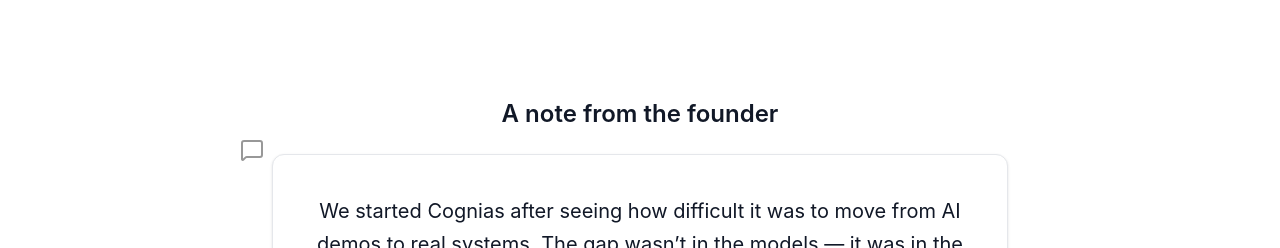
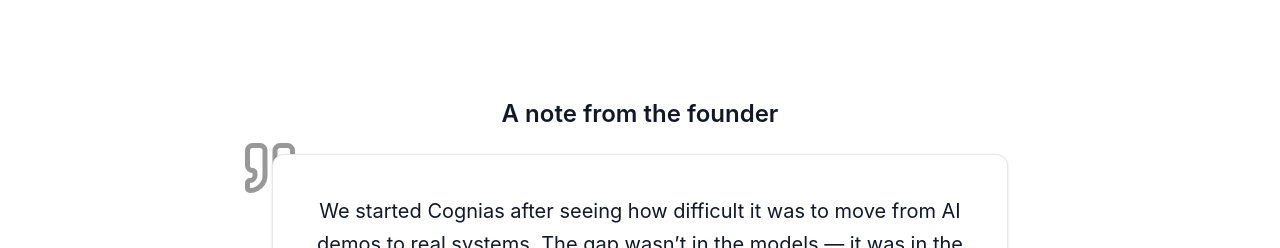
Before and after one commit to prandle/cognias-marketing, a React (Vite) app: page /about in a window 1280 px wide. Shown: the part 2160-2408 px from the top of the page. Built offline with nearby package versions, Linux system fonts and the light colour scheme.

Commit message:
quote invert

```diff
--- a/src/components/ui/Quote.tsx
+++ b/src/components/ui/Quote.tsx
@@ -1,5 +1,5 @@
 import { Container } from "../layout/index";
-import { MessageSquare } from "lucide-react";
+import { Quote } from "lucide-react";
 
 type QuoteProps = {
   quote: string;
@@ -8,13 +8,12 @@ type QuoteProps = {
   avatarUrl?: string;
 };
 
-export function Quote({ quote, author, role, avatarUrl }: QuoteProps) {
+export function Quotation({ quote, author, role, avatarUrl }: QuoteProps) {
   return (
     <Container size="narrow" className="relative">
 
       {/* Top-left quote icon */}
-      <MessageSquare
-        className="absolute -top-4 -left-4 text-4xl opacity-40 select-none pointer-events-none
+      <Quote size="60" className="absolute -top-4 -left-4 text-4xl opacity-40 select-none pointer-events-none
                    text-border theme-inverse:text-white/40"
       />
 
--- a/src/components/ui/index.tsx
+++ b/src/components/ui/index.tsx
@@ -2,6 +2,6 @@ export { Button } from "./Button";
 export { Footer } from "./Footer";
 export { default as FooterNav } from "./footerNav";
 export { default as Navbar } from "./NavMenu";
-export { Quote } from "./Quote";
+export { Quotation } from "./Quote";
 export { SEO } from "./seo";
 export { Textarea } from "./Textarea";
--- a/src/pages/about.tsx
+++ b/src/pages/about.tsx
@@ -9,7 +9,7 @@ import {
   Settings,
   Bot
 } from "lucide-react";
-import { Quote } from "../components/ui/Quote";
+import { Quotation } from "../components/ui/Quote";
 
 export default function AboutPage() {
   return (
@@ -220,7 +220,7 @@ export default function AboutPage() {
             A note from the founder
           </h2>
 
-          <Quote
+          <Quotation
             quote="We started Cognias after seeing how difficult it was to move from AI demos to real systems. The gap wasn’t in the models — it was in the structure around them."
             author="Pablo Randelo, CEO"
           />
--- a/src/version.json
+++ b/src/version.json
@@ -1,3 +1,3 @@
 {
-  "build": 55
+  "build": 57
 }
```
Also changed, not shown: 1 other file (tests, documents, lock files or other folders).
